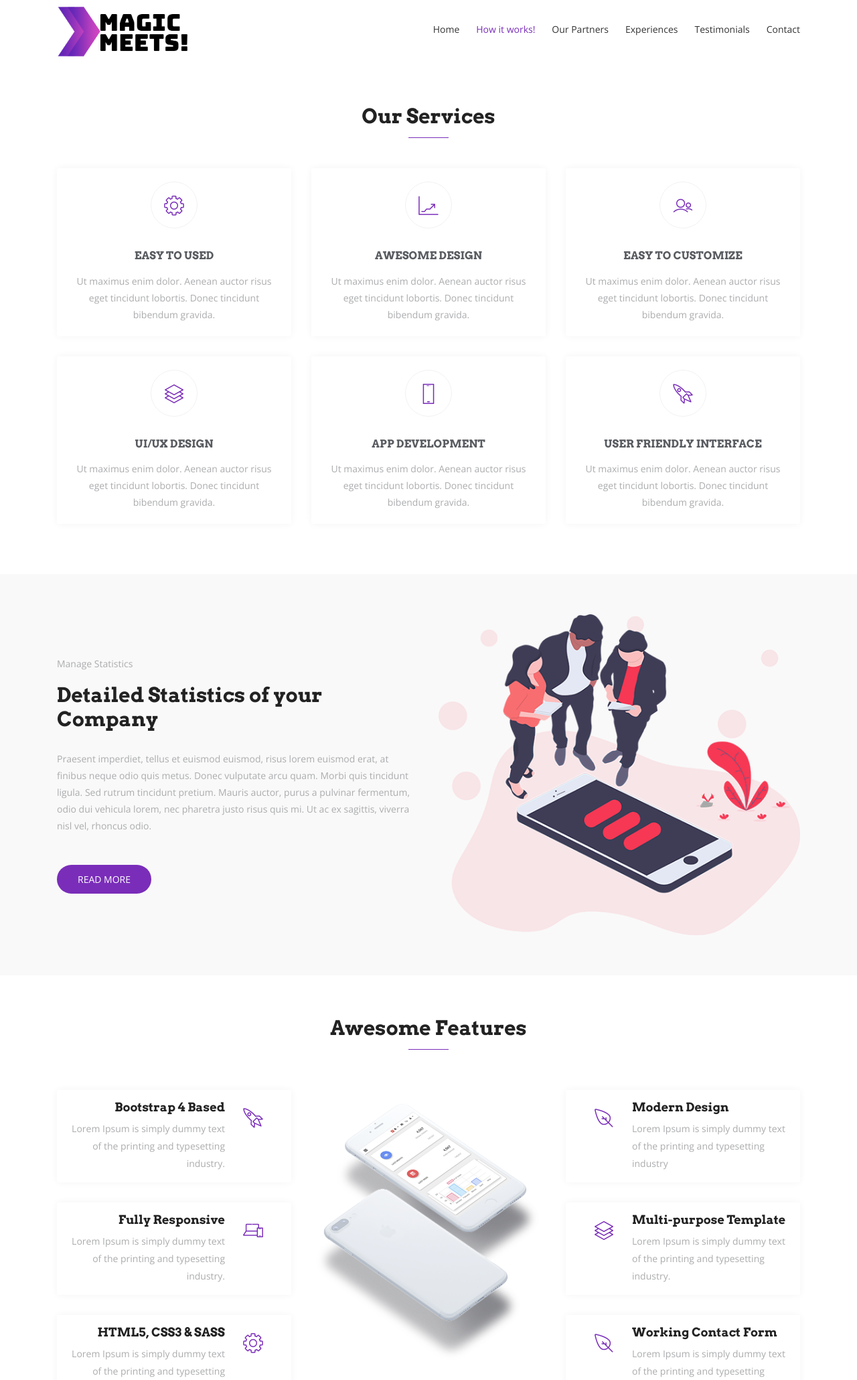
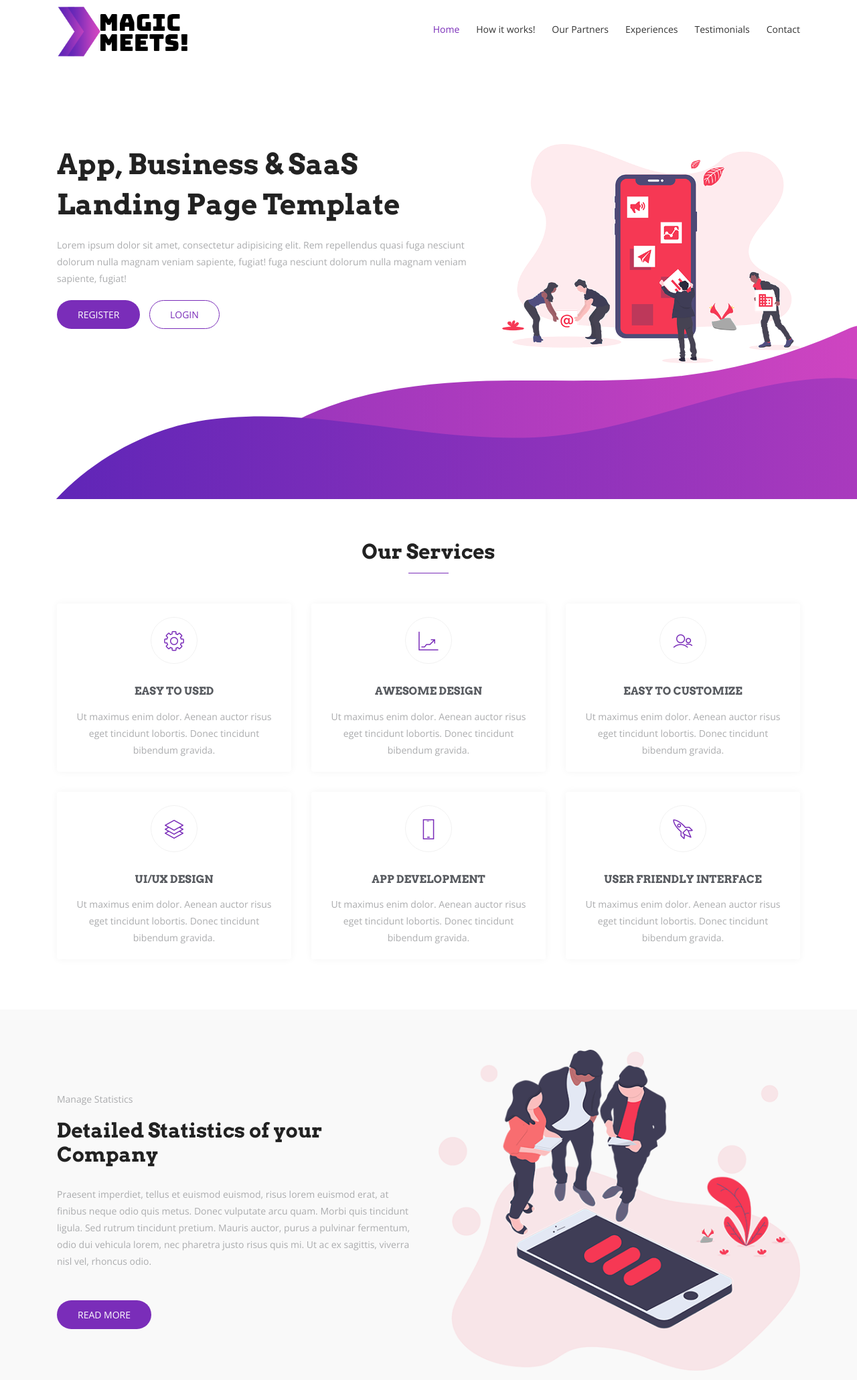
Before and after one commit to developermagicmeets/frontend, a PHP site: page / in a window 1280 px wide. Shown: the top 2060 px of the page at 67% size. Run offline with PHP 8.4, Linux system fonts and the light colour scheme; some web fonts are replaced.

Commit message:
index edited

```diff
--- a/index.php
+++ b/index.php
@@ -1,4 +1,29 @@
 <?php include('inc/header.php') ?>
+
+<section id="hero-area" class="hero-area-bg">
+        <div class="container">
+          <div class="row">
+            <div class="col-lg-7 col-md-12 col-sm-12 col-xs-12">
+              <div class="contents">
+                <h2 class="head-title">App, Business & SaaS<br>Landing Page Template</h2>
+                <p>Lorem ipsum dolor sit amet, consectetur adipisicing elit. Rem repellendus quasi fuga nesciunt dolorum nulla magnam veniam sapiente, fugiat! fuga nesciunt dolorum nulla magnam veniam sapiente, fugiat!</p>
+                <div class="header-button">
+                  <a href="#registerModal" class="btn btn-common no-auth popup-modal">Register</i></a>
+                  <a href="#loginModal" class="btn btn-border no-auth popup-modal">Login</i></a><br>
+                  <a href="profile.php" class="btn btn-border auth">Profile</i></a>
+                </div>
+              </div>
+            </div>
+            <div class="col-lg-5 col-md-12 col-sm-12 col-xs-12">
+              <div class="intro-img">
+                <img class="img-fluid" src="img/intro-mobile.png" alt="">
+              </div>
+            </div>
+          </div>
+        </div>
+      </section>
+
+
     <!-- Services Section Start -->
     <section id="services" class="section-padding">
       <div class="container">
```
